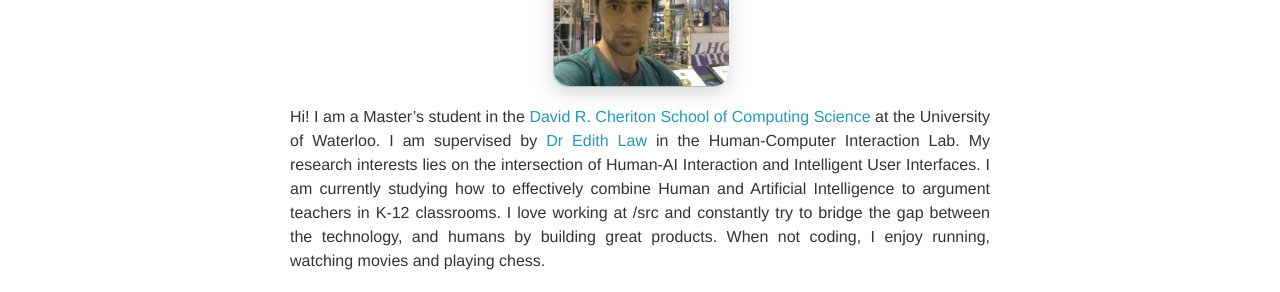
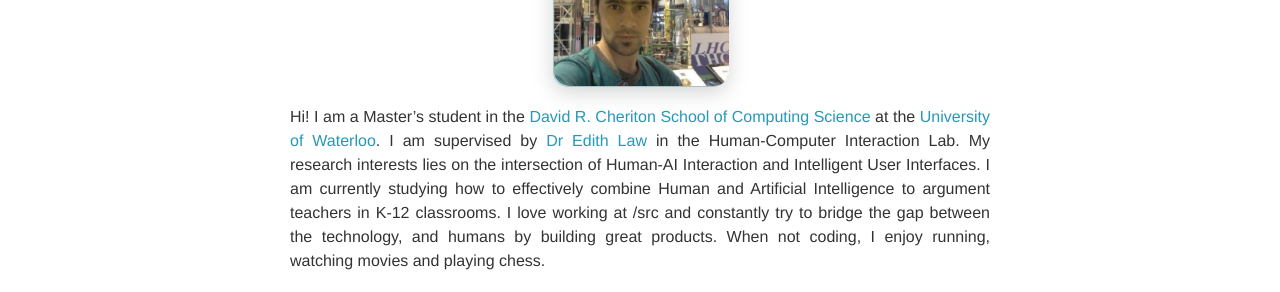
Before and after one commit to Nalinc/nalinc.github.io, a Jekyll site: the page built from _pages/about.md, in a window 1280 px wide and 1254 px high. Shown: the part 324-616 px from the top of the window. Built offline with Jekyll 4.4.1, drawn with Linux system fonts in a browser that asks for light colours; nearby versions of some CDN libraries; some web fonts are replaced; part of the change alters nothing that is shown.

```diff
--- a/_pages/about.md
+++ b/_pages/about.md
@@ -18,7 +18,7 @@ social: true
 </div>
 <!-- <img src="assets/img/prof_pic.jpg"/> -->
 Hi!
-I am a Master’s student in the <a href="https://cs.uwaterloo.ca/">David R. Cheriton School of Computing Science</a> at the University of Waterloo. I am supervised by <a href="http://edithlaw.ca/"> Dr Edith Law</a> in the Human-Computer Interaction Lab. My research interests lies on the intersection of Human-AI Interaction and Intelligent User Interfaces.
+I am a Master’s student in the <a href="https://cs.uwaterloo.ca/">David R. Cheriton School of Computing Science</a> at the <a href="https://uwaterloo.ca/">University of Waterloo</a>. I am supervised by <a href="http://edithlaw.ca/"> Dr Edith Law</a> in the Human-Computer Interaction Lab. My research interests lies on the intersection of Human-AI Interaction and Intelligent User Interfaces.
 I am currently studying how to effectively combine Human and Artificial Intelligence to argument teachers in K-12 classrooms. I love working at /src and constantly try to bridge the gap between the technology, and humans by building great products. When not coding, I enjoy running, watching movies and playing chess.
 
 Before coming to Waterloo, I worked as a Fullstack Software Engineer in <a href="https://www.comprotechnologies.com/#home">Compro</a>: an ed-tech company based in New Delhi. I have also interned at awesome places like <a href="https://home.cern/">CERN</a> (Geneva) and <a href="http://www.csir4pi.in/">CSIR-4PI</a> (Bangalore) during my undergrad. I completed my bachelors degree in Computer Science and Engineering from <a href="http://ipu.ac.in/">Indraprastha University</a>, New Delhi.
```
